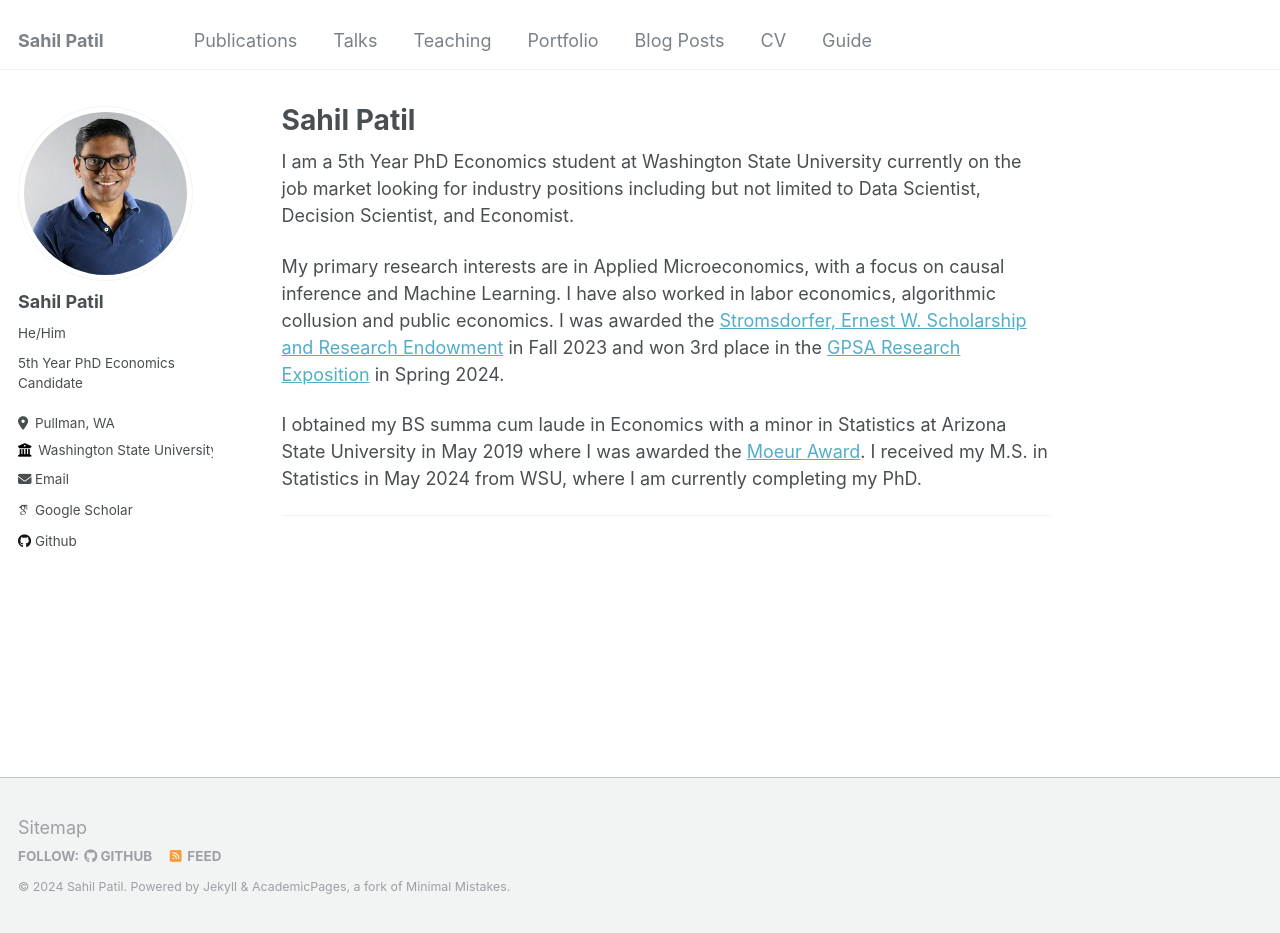
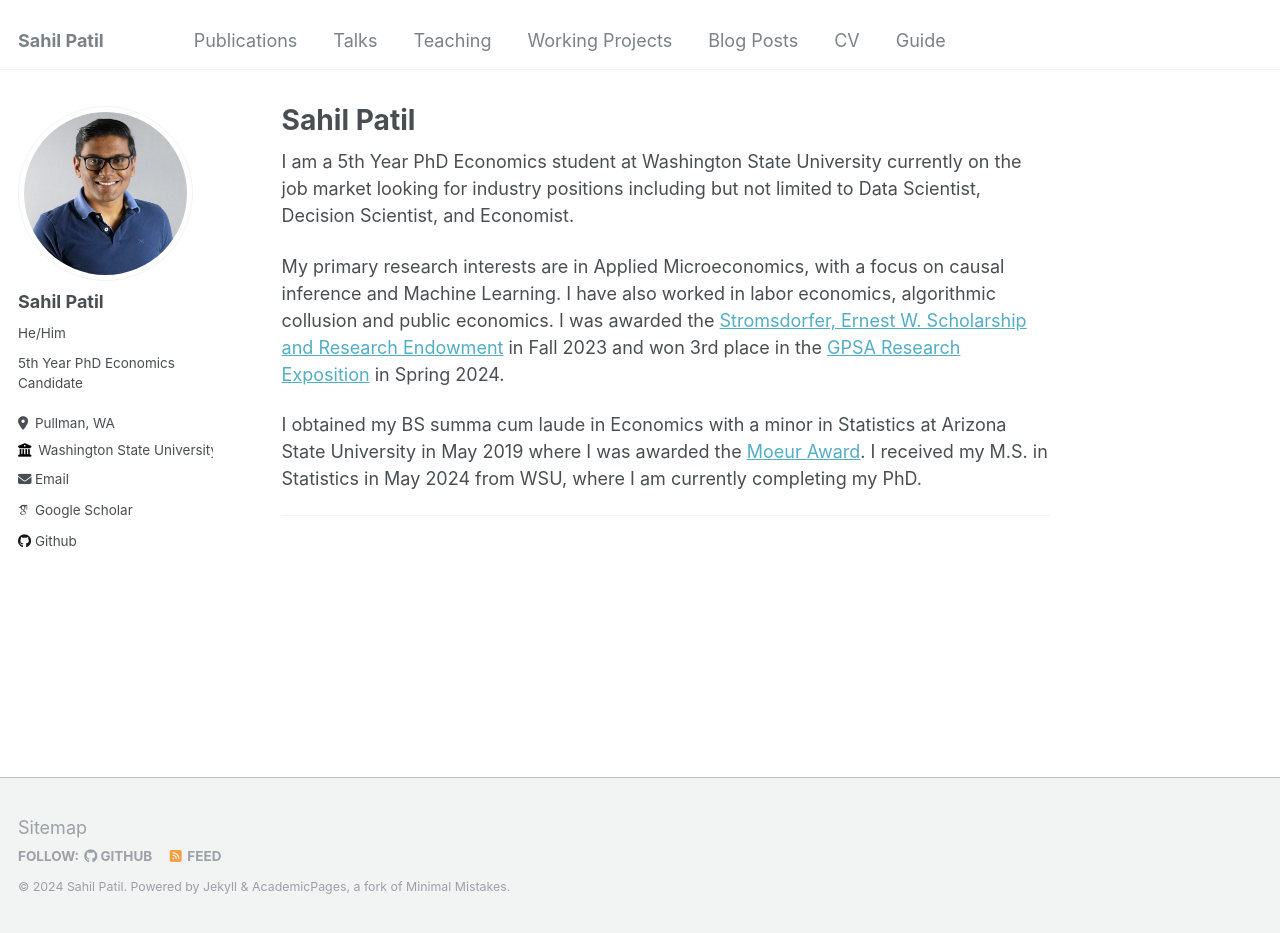
Before and after one commit to AditiASurve/sahilpatil, a Jekyll site: the page built from _pages/about.md, in a window 1280 px wide and 933 px high. Built offline with Jekyll 4.4.1, drawn with Linux system fonts in a browser that asks for light colours; some web fonts are replaced.

Commit message:
ads working projects

```diff
--- a/_data/navigation.yml
+++ b/_data/navigation.yml
@@ -9,7 +9,7 @@ main:
   - title: "Teaching"
     url: /teaching/
 
-  - title: "Portfolio"
+  - title: "Working Projects"
     url: /portfolio/
 
   - title: "Blog Posts"
```
